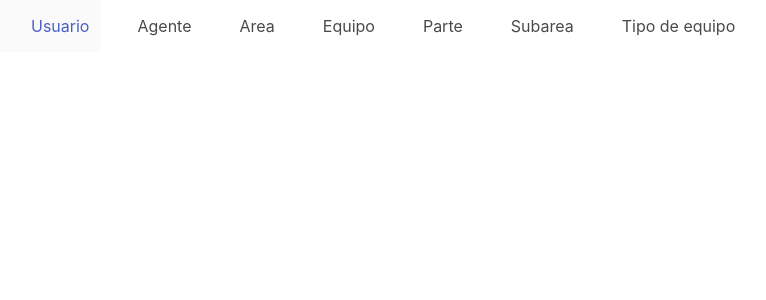
After one commit to iosivrioja/practicas_hospital, a Flask app: template templates/header.html in a window 1280 px wide. The commit adds this page. Shown: the top 300 px of the page, without its empty margins (5-771 px from the left). Run offline with Flask 3, Linux system fonts and the light colour scheme; the template is opened without the code that fills it, so the values that code supplies are empty.

Commit message:
ahora hay css

```diff
--- /dev/null
+++ b/templates/header.html
@@ -0,0 +1,55 @@
+<!DOCTYPE html>
+<html lang="es">
+
+<head>
+    <meta charset="UTF-8">
+    <meta http-equiv="X-UA-Compatible" content="IE=edge">
+    <meta name="viewport" content="width=device-width, initial-scale=1.0">
+    <title>Sistema de inventario informático - {% block titulo %}{% endblock %}</title>
+    <link rel="stylesheet" href="https://cdn.jsdelivr.net/npm/bulma@0.9.2/css/bulma.min.css">
+    <link rel="stylesheet" href="{{ url_for('static', filename='css/style.css') }}">
+</head>
+
+<body>
+    <nav class="navbar" role="navigation" aria-label="main navigation">
+        <div class="navbar-brand">
+            <button class="navbar-burger" aria-label="menu" aria-expanded="false" data-target="navbarBasicExample">
+                <span aria-hidden="true"></span>
+                <span aria-hidden="true"></span>
+                <span aria-hidden="true"></span>
+            </button>
+        </div>
+        <div class="navbar-menu" id="navbarBasicExample">
+            <a class="navbar-item" href="{{ url_for('usuarios') }}">
+                <span class="icon"><i class="fas fa-user"></i></span>
+                <span>Usuario</span>
+            </a>
+
+            <div class="navbar-start">
+                <a class="navbar-item" href="{{url_for('agentes')}}">
+                    <span class="icon"><i class="fas fa-user-md"></i></span>
+                    <span>Agente</span>
+                </a>
+                <a class="navbar-item" href="{{url_for('areas')}}">
+                    <span class="icon"><i class="fas fa-building"></i></span>
+                    <span>Area</span>
+                </a>
+                <a class="navbar-item" href="{{url_for('equipos')}}">
+                    <span class="icon"><i class="fas fa-laptop-medical"></i></span>
+                    <span>Equipo</span>
+                </a>
+                <a class="navbar-item" href="{{url_for('partes')}}">
+                    <span class="icon"><i class="fas fa-cogs"></i></span>
+                    <span>Parte</span>
+                </a>
+                <a class="navbar-item" href="{{url_for('subareas')}}">
+                    <span class="icon"><i class="fas fa-network-wired"></i></span>
+                    <span>Subarea</span>
+                </a>
+                <a class="navbar-item" href="{{url_for('tipo_equipos')}}">
+                    <span class="icon"><i class="fas fa-th-large"></i></span>
+                    <span>Tipo de equipo</span>
+                </a>
+            </div>
+        </div>
+    </nav>
```
Also changed, not shown: static/css/styles.css (added, +22 -0 lines), templates/footer.html (added, +11 -0 lines), templates/login.html (+9 -22 lines).
